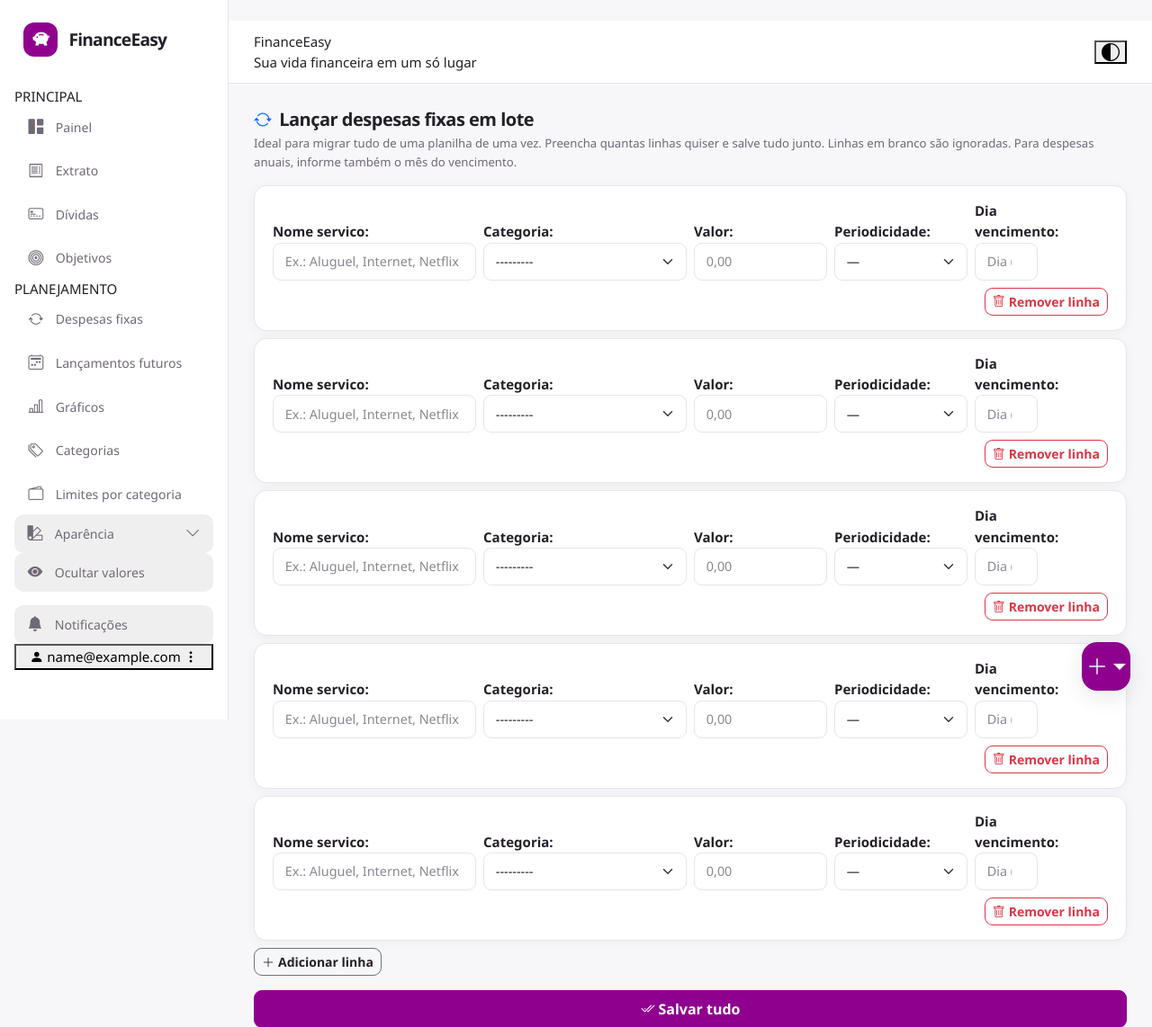
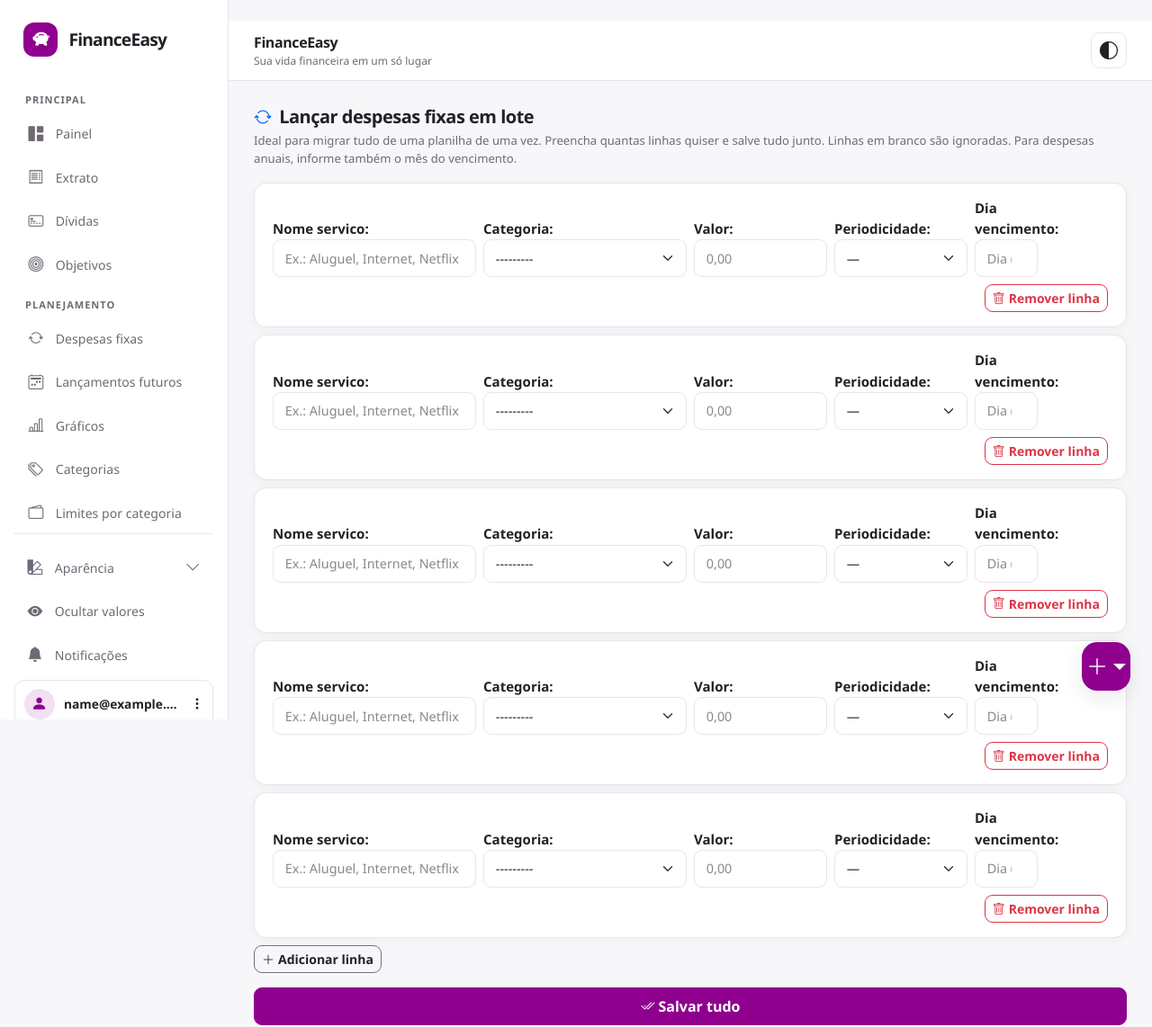
Before and after one commit to guilhermefs02-ux/FinanceEasy, a Django app: page /financas/lote/despesas-fixas/ in a window 1280 px wide. Shown: the top 1142 px of the page at 90% size. Run offline with Django 5.2, Linux system fonts and the light colour scheme; the visitor is signed in with stand-in values (Sample User, id 1); data comes from the database, SQL or seed files in the repository; data that the repository does not hold is empty; some libraries are stand-ins or nearby versions.

Commit message:
Update style.css

```diff
--- a/static/css/style.css
+++ b/static/css/style.css
@@ -121,6 +122,8 @@ textarea {
   background: var(--fe-surface);
   border-right: 1px solid var(--fe-border);
   transition: transform 0.25s ease, background-color 0.2s ease;
+  scrollbar-width: thin;
+  scrollbar-color: var(--fe-border) transparent;
 }
 
 .fe-sidebar-brand {
@@ -176,13 +182,17 @@ textarea {
   display: flex;
   align-items: center;
   gap: 0.75rem;
+  width: 100%;
   min-height: 43px;
   padding: 0.65rem 0.8rem;
   border: 1px solid transparent;
   border-radius: 10px;
+  background: transparent;
   color: var(--fe-text-muted);
   font-size: 0.88rem;
   font-weight: 550;
+  text-align: left;
+  text-decoration: none;
   transition: background-color 0.16s ease, color 0.16s ease;
 }
 
@@ -207,10 +217,77 @@ textarea {
   font-weight: 700;
 }
 
+.fe-sidebar-link:focus-visible,
+.fe-sidebar-user:focus-visible {
+  outline: 3px solid color-mix(in srgb, var(--fe-primary) 45%, transparent);
+  outline-offset: 2px;
+}
+
+.fe-sidebar-bottom,
 .fe-sidebar-footer {
+  display: flex;
+  flex-direction: column;
+  gap: 0.35rem;
   margin-top: auto;
   padding-top: 1rem;
   border-top: 1px solid var(--fe-border);
+}
+
+.fe-sidebar-bottom > form {
+  margin: 0;
+}
+
+.fe-sidebar-bottom .dropdown {
+  width: 100%;
+}
+
+.fe-sidebar-bottom .dropdown-menu {
+  max-width: calc(100vw - 24px);
+}
+
+.fe-sidebar-bottom .dropdown-menu.show {
+  z-index: 1060;
+}
+
+.fe-sidebar-user {
+  display: flex;
+  align-items: center;
+  gap: 0.65rem;
+  width: 100%;
+  min-height: 48px;
+  padding: 0.55rem 0.6rem;
+  border: 1px solid var(--fe-border);
+  border-radius: 11px;
+  background: var(--fe-surface);
+  color: var(--fe-text);
+  text-align: left;
+}
+
+.fe-sidebar-user:hover {
+  background: var(--fe-surface-hover);
+}
+
+.fe-sidebar-avatar {
+  display: inline-flex;
+  align-items: center;
+  justify-content: center;
+  width: 34px;
+  height: 34px;
+  flex-shrink: 0;
+  border-radius: 50%;
+  background: color-mix(in srgb, var(--fe-primary) 12%, var(--fe-surface));
+  color: var(--fe-primary);
+  font-size: 1.1rem;
+}
+
+.fe-sidebar-user-name {
+  overflow: hidden;
+  flex: 1;
+  color: var(--fe-text);
+  font-size: 0.86rem;
+  font-weight: 650;
+  text-overflow: ellipsis;
+  white-space: nowrap;
 }
 
 .fe-sidebar-overlay {
@@ -234,9 +312,57 @@ textarea {
   gap: 1rem;
   min-height: 64px;
   padding: 0.7rem 1.75rem;
-  background: color-mix(in srgb, var(--fe-surface) 94%, transparent);
+  background: var(--fe-surface);
   border-bottom: 1px solid var(--fe-border);
-  backdrop-filter: blur(12px);
+}
+
+@supports (backdrop-filter: blur(12px)) {
+  .fe-topbar {
+    background: color-mix(in srgb, var(--fe-surface) 94%, transparent);
+    backdrop-filter: blur(12px);
+  }
+}
+
+.fe-topbar-title {
+  color: var(--fe-text);
+  font-size: 1rem;
+  font-weight: 750;
+  letter-spacing: -0.025em;
+}
+
+.fe-topbar-subtitle {
+  color: var(--fe-text-muted);
+  font-size: 0.75rem;
+}
+
+.fe-topbar-icon,
+.fe-menu-toggle {
+  display: inline-flex;
+  align-items: center;
+  justify-content: center;
+  width: 40px;
+  height: 40px;
+  flex-shrink: 0;
+  border: 1px solid var(--fe-border);
+  border-radius: 10px;
+  background: var(--fe-surface);
+  color: var(--fe-text);
+  cursor: pointer;
+}
+
+.fe-topbar-icon:hover,
+.fe-menu-toggle:hover {
+  background: var(--fe-surface-hover);
+  color: var(--fe-primary);
+}
+
+.fe-topbar-icon {
+  font-size: 1.1rem;
+}
+
+.fe-menu-toggle {
+  display: none;
+  font-size: 1.35rem;
 }
 
 .fe-page-content {
```
Also changed, not shown: other parts of static/css/style.css (+48 -38 lines).
